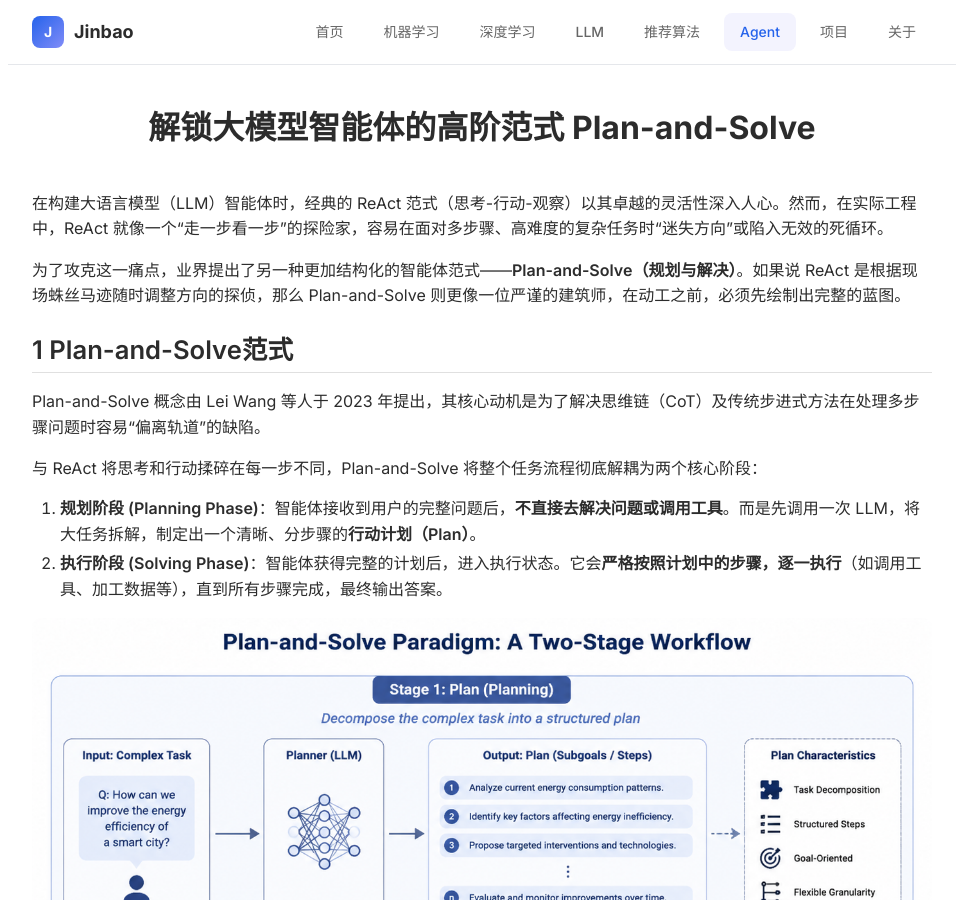
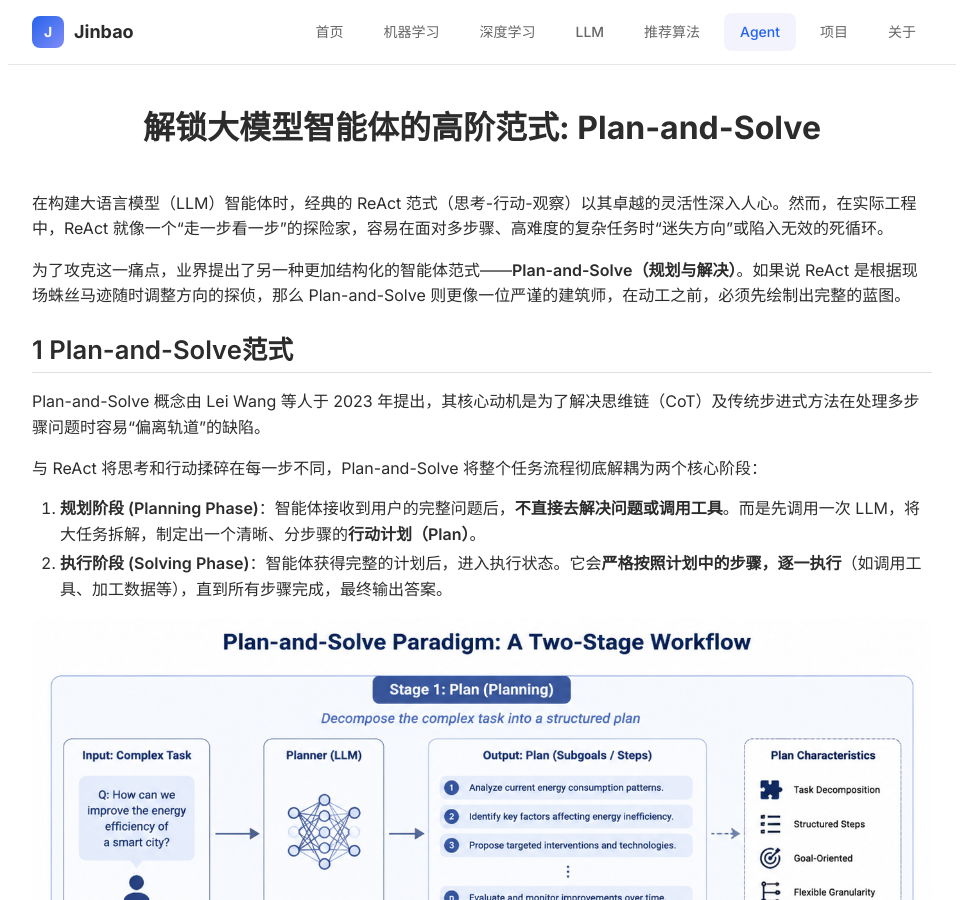
Before and after one commit to JinbaoSite/jinbaosite.github.io, a Jekyll site: the page built from agent/plan_and_solve.md, in a window 1280 px wide and 900 px high. Shown: the whole window, without its empty margins (158-1121 px from the left). Built offline with Jekyll 4.4.1, drawn with Linux system fonts in a browser that asks for light colours; our own code applies the rules of GitHub Pages for plain Markdown files.

```diff
--- a/agent/plan_and_solve.md
+++ b/agent/plan_and_solve.md
@@ -1,4 +1,4 @@
-# 解锁大模型智能体的高阶范式 Plan-and-Solve
+# 解锁大模型智能体的高阶范式: Plan-and-Solve
 
 在构建大语言模型（LLM）智能体时，经典的 ReAct 范式（思考-行动-观察）以其卓越的灵活性深入人心。然而，在实际工程中，ReAct 就像一个“走一步看一步”的探险家，容易在面对多步骤、高难度的复杂任务时“迷失方向”或陷入无效的死循环。
 
```
